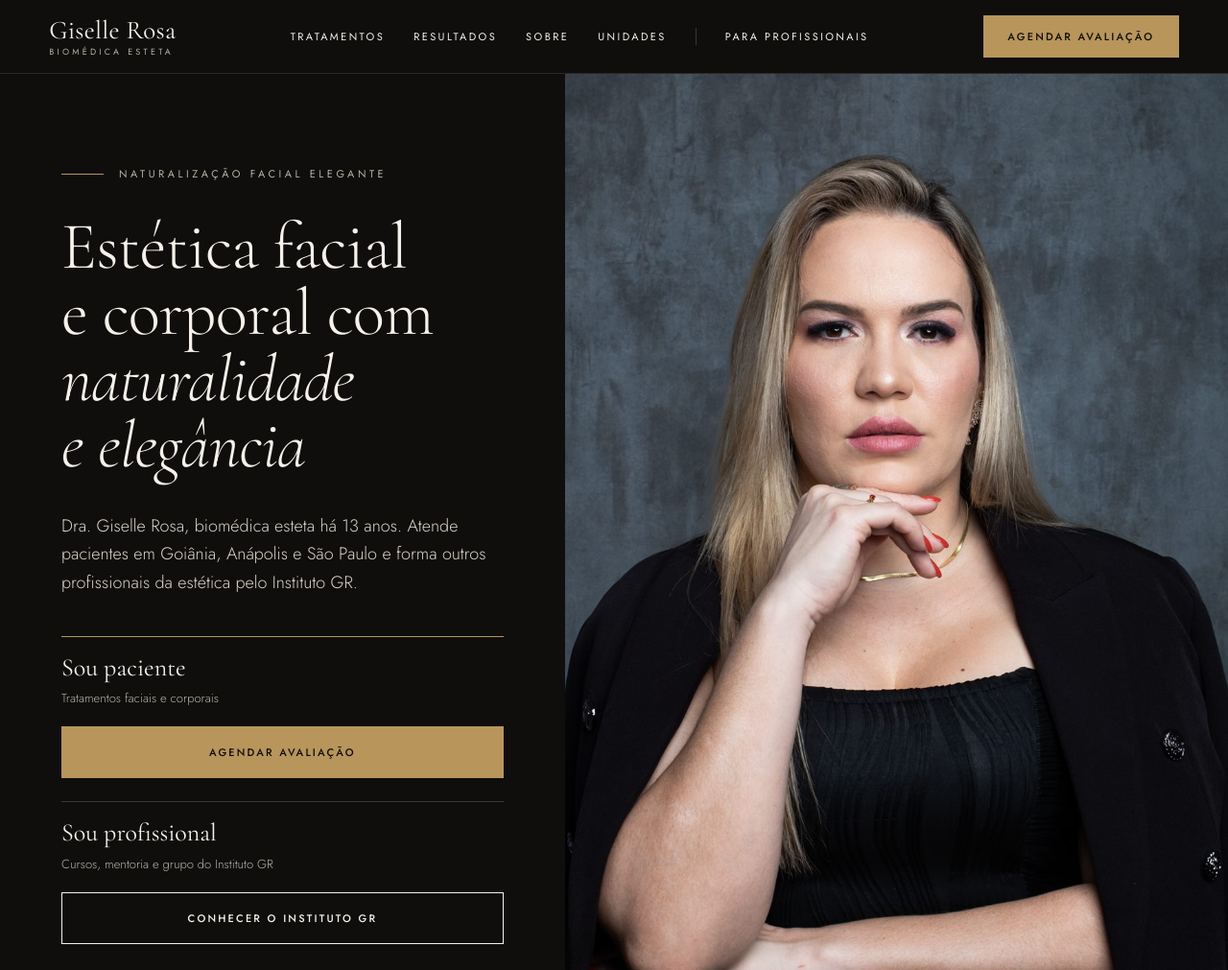
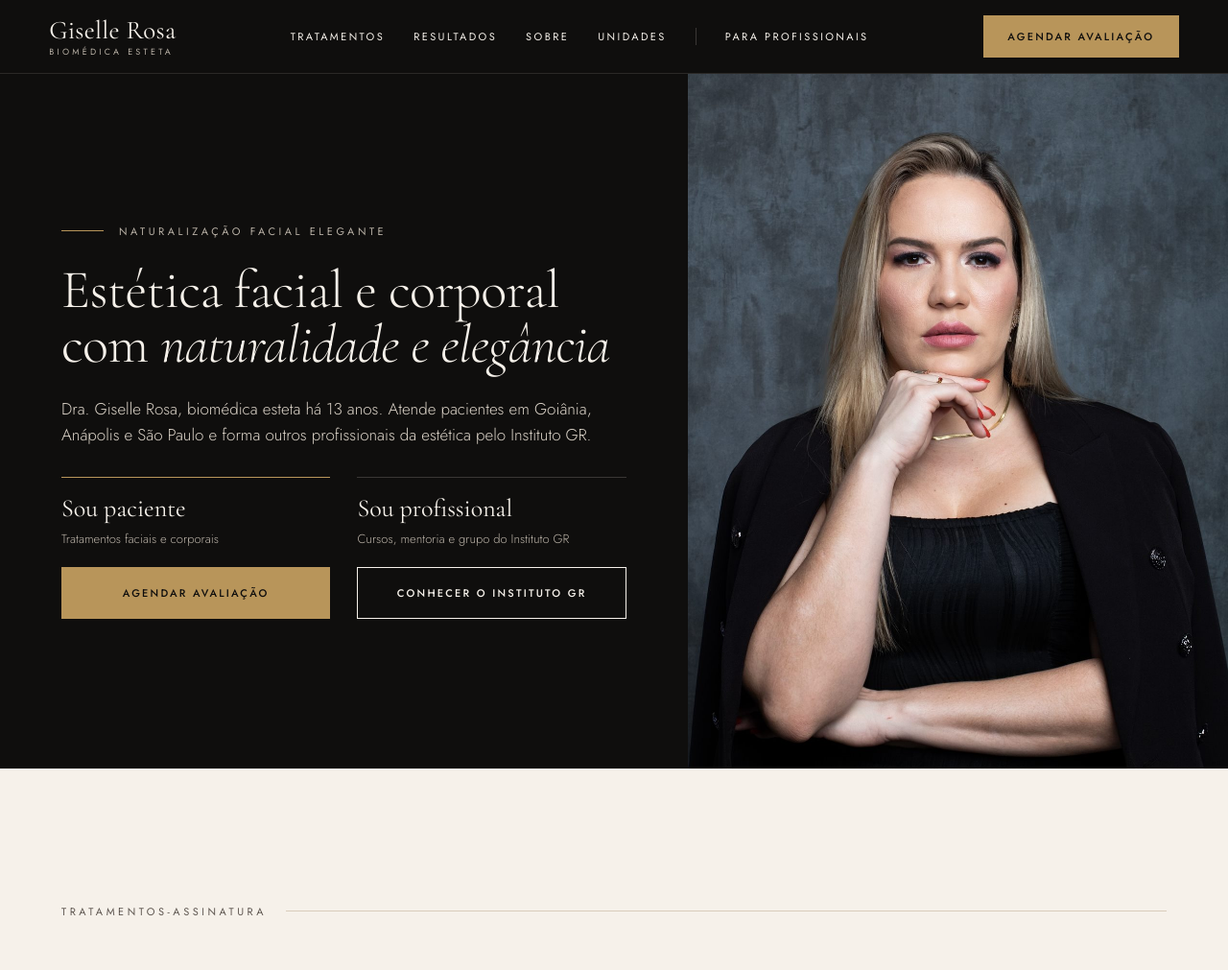
Before and after one commit to icaroamb/dra-giselle-rosa, a plain HTML site: page index.html in a window 1280 px wide. Shown: the top 1011 px of the page at 96% size. Drawn offline with nearby package versions, Linux system fonts and the light colour scheme.

Commit message:
Hero desktop: botões visíveis na primeira tela
Co-Authored-By: Claude Opus 5.5 <noreply@anthropic.com>

```diff
--- a/index.html
+++ b/index.html
@@ -88,14 +88,14 @@
 <!-- Hero desktop -->
 <section class="desk-only" style="background:#0F0E0D;color:#F6F1EA">
   <div style="display:flex;flex-direction:row;min-height:min(calc(100vh - 76px),920px);max-width:1440px;margin:0 auto">
-    <div style="flex:1 1 46%;display:flex;flex-direction:column;justify-content:center;gap:34px;padding:96px clamp(36px,5vw,96px)">
+    <div style="flex:1 1 56%;display:flex;flex-direction:column;justify-content:center;gap:clamp(18px,3.2vh,34px);padding:clamp(32px,6vh,96px) clamp(36px,5vw,96px)">
       <div style="display:flex;align-items:center;gap:16px">
         <span style="width:44px;height:1px;background:#B8955A"></span>
         <span style="font-family:'Jost',sans-serif;font-size:11px;letter-spacing:.32em;text-transform:uppercase;color:#B9B1A6">Naturalização Facial Elegante</span>
       </div>
-      <h1 style="margin:0;font-family:'Cormorant Garamond',serif;font-weight:300;font-size:clamp(52px,5.4vw,88px);line-height:1;letter-spacing:-.01em;text-wrap:balance">Estética facial e corporal com <em>naturalidade e elegância</em></h1>
-      <p style="margin:0;max-width:30em;font-family:'Jost',sans-serif;font-weight:300;font-size:18px;line-height:1.65;color:#D9D1C6;text-wrap:pretty">Dra. Giselle Rosa, biomédica esteta há 13 anos. Atende pacientes em Goiânia, Anápolis e São Paulo e forma outros profissionais da estética pelo Instituto GR.</p>
-      <div style="display:grid;grid-template-columns:repeat(auto-fit,minmax(230px,1fr));gap:24px 28px;padding-top:6px">
+      <h1 style="margin:0;font-family:'Cormorant Garamond',serif;font-weight:300;font-size:clamp(42px,min(4.4vw,7.6vh),84px);line-height:1;letter-spacing:-.01em;text-wrap:balance">Estética facial e corporal com <em>naturalidade e elegância</em></h1>
+      <p style="margin:0;max-width:34em;font-family:'Jost',sans-serif;font-weight:300;font-size:17px;line-height:1.6;color:#D9D1C6;text-wrap:pretty">Dra. Giselle Rosa, biomédica esteta há 13 anos. Atende pacientes em Goiânia, Anápolis e São Paulo e forma outros profissionais da estética pelo Instituto GR.</p>
+      <div style="display:grid;grid-template-columns:repeat(auto-fit,minmax(200px,1fr));gap:20px 28px;padding-top:4px">
         <div style="display:flex;flex-direction:column;gap:8px;padding-top:18px;border-top:1px solid #B8955A">
           <span style="font-family:'Cormorant Garamond',serif;font-size:26px;line-height:1.1">Sou paciente</span>
           <span style="font-family:'Jost',sans-serif;font-size:13px;font-weight:300;color:#B9B1A6">Tratamentos faciais e corporais</span>
@@ -108,7 +108,7 @@
         </div>
       </div>
     </div>
-    <div style="flex:1 1 54%;position:relative;min-height:680px;overflow:hidden">
+    <div style="flex:1 1 44%;position:relative;min-height:0;overflow:hidden">
       <img src="assets/giselle-retrato-bracos.jpg" alt="Dra. Giselle Rosa em retrato de estúdio" fetchpriority="high" style="position:absolute;inset:0;width:100%;height:100%;object-fit:cover;object-position:50% 18%">
     </div>
   </div>
```
